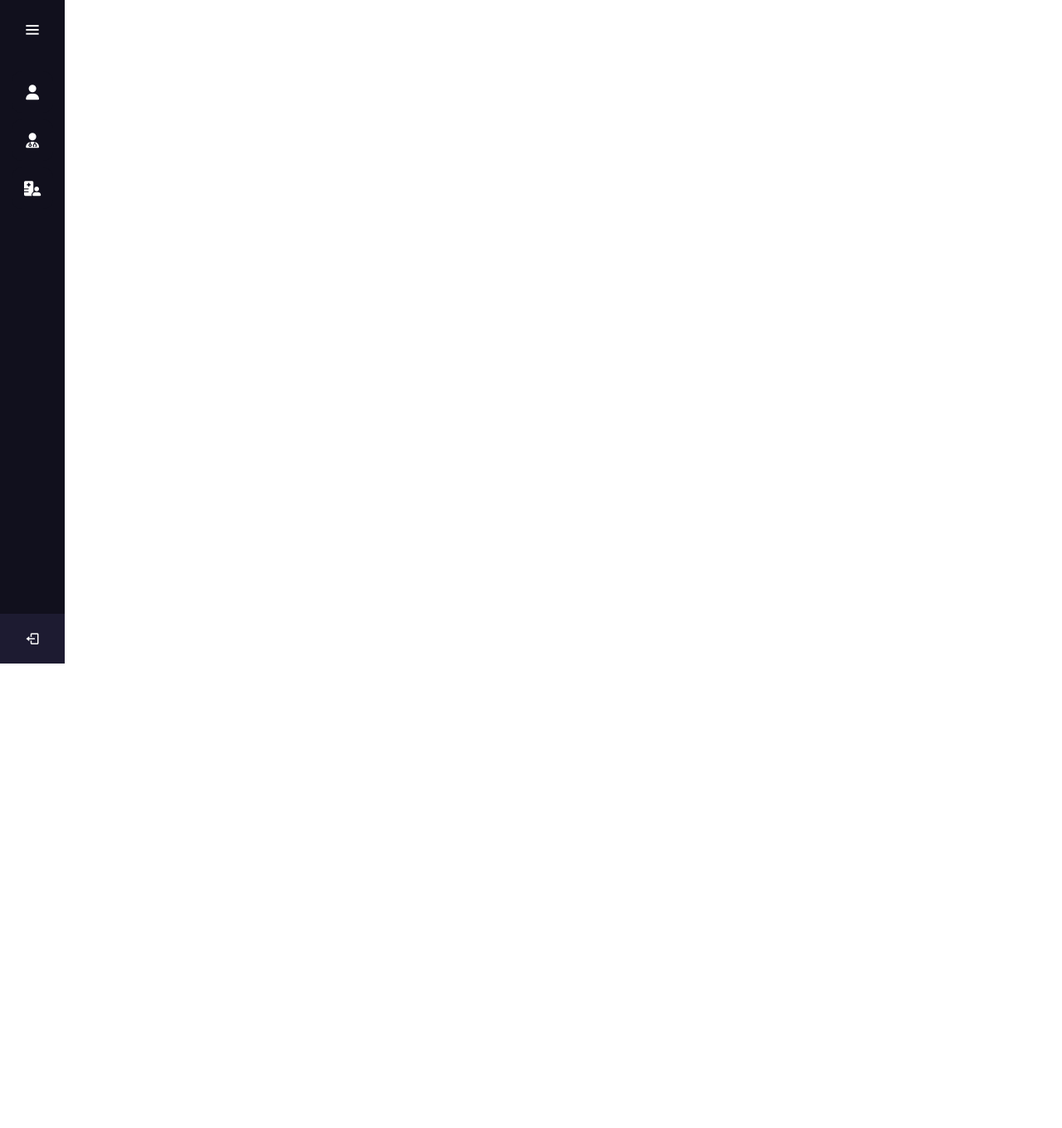
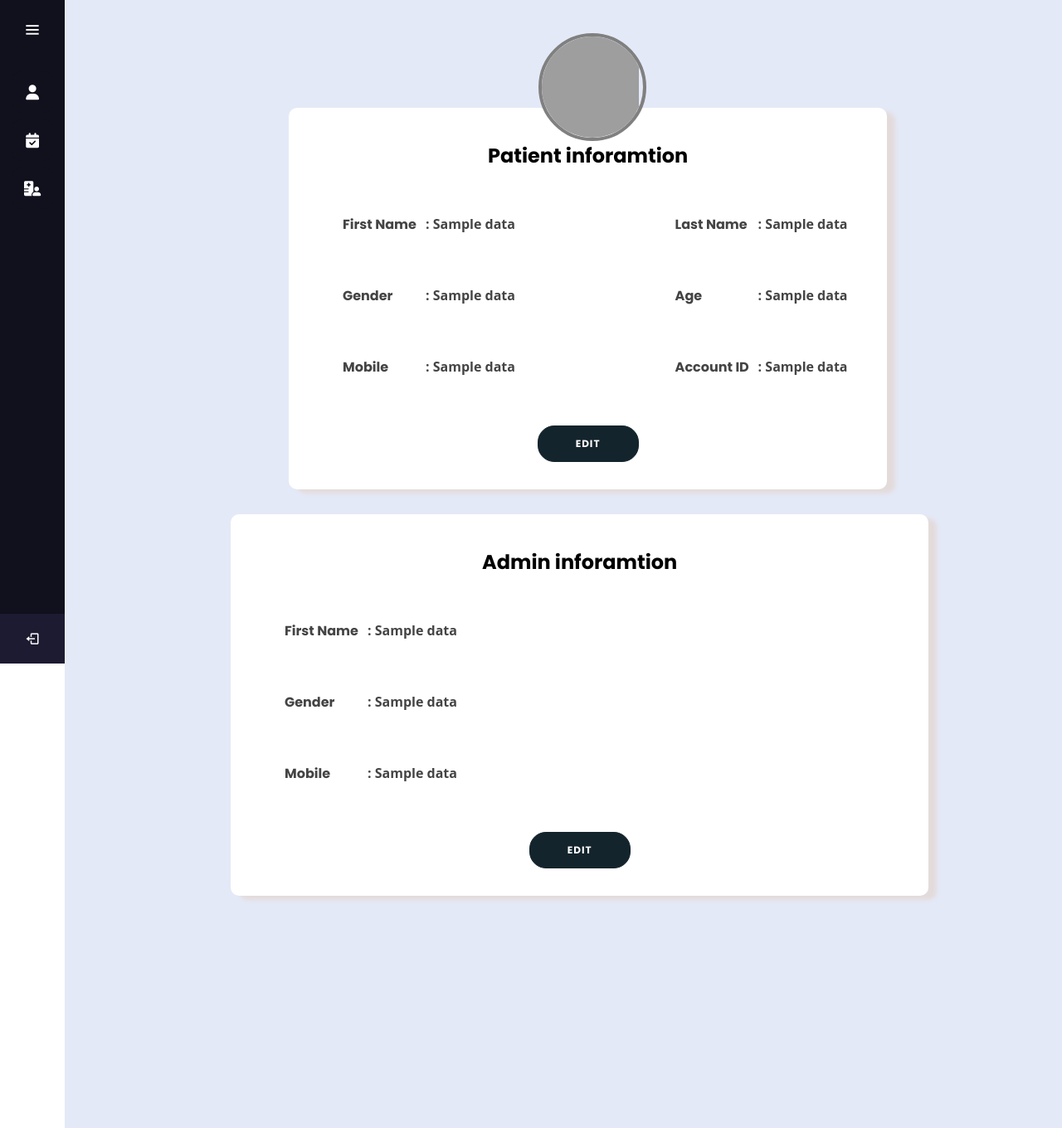
Before and after one commit to MohamedAIsmail/Radiology-Website, a Flask app: template templates/Patient_profile.html in a window 1280 px wide. Shown: the whole page at 83% size. Before the commit the page ends 800 px from the top, so only its background shows below. Run offline with Flask 2, Linux system fonts and the light colour scheme; the template is opened without the code that fills it: most values are stand-ins (such as "Sample title", 1, 10 or a date in 2020); some libraries are stand-ins or nearby versions; grey boxes are pictures that could not be loaded.

Commit message:
view doctor updated

```diff
--- a/static/css/Patient_profile.css
+++ b/static/css/Patient_profile.css
@@ -283,19 +283,12 @@
 }
 
 
-
-
-
-
-
-
-
-
+/* Home */
 
 .home-section {
     position: relative;
     background: #E4E9F7;
-    min-height: 100vh;
+    min-height: 170vh;
     top: 0;
     left: 78px;
     width: calc(100% - 78px);
@@ -303,10 +296,174 @@
     z-index: 2;
 }
 
-
-
 @media (max-width: 420px) {
     .sidebar li .tooltip {
         display: none;
     }
 }
+
+
+.home-section .text {
+    display: inline-block;
+    color: #11101d;
+    font-size: 25px;
+    font-weight: 500;
+    margin: 18px
+}
+
+/* Box */
+
+.circular--landscape {
+    display: inline-block;
+    width: 130px;
+    height: 130px;
+    overflow: hidden;
+    border-radius: 50%;
+    border: 4px solid grey;
+    position: absolute;
+    margin-top: -90px;
+    margin-left: -60px;
+}
+
+.circular--landscape img {
+    display: inline-block;
+    width: auto;
+    height: 100%;
+    margin-left: -50px;
+}
+
+.bio-row {
+    width: 50%;
+    float: left;
+    margin-bottom: 5px;
+    padding: 0 15px;
+
+}
+
+.med-row {
+    width: 100%;
+    float: left;
+    margin-bottom: 5px;
+    padding: 0 15px;
+
+}
+
+.bio-row p span {
+    width: 100px;
+    display: inline-block;
+}
+
+.med-row p span {
+    width: 100px;
+    display: inline-block;
+}
+
+.row {
+    position: relative;
+    margin-top: 75px;
+}
+
+.box1 {
+    padding: 0 30px;
+    width: 60%;
+    height: 460px;
+    background: white;
+    margin-left: 80px;
+    box-shadow: 10px 5px 5px rgb(227, 219, 219);
+    display: inline-block;
+    z-index: 1;
+    text-align: center;
+    border-radius: 10px;
+    transform: translate(190px, 130px);
+    position: relative;
+}
+
+.medical {
+    transform: translate(120px, 160px);
+    width: 70%;
+}
+
+.effect {
+    position: relative;
+}
+
+.effect:after {
+    color: white;
+    content: "";
+    bottom: 0;
+    left: 0;
+    width: 100%;
+    height: 100%;
+    transform: scaleY(0);
+    transform-origin: bottom center;
+    background: #11101D;
+    transition: transform .7s;
+    position: absolute;
+    border-radius: 10px;
+    z-index: -1;
+
+}
+
+.effect:hover::after {
+    transform: scaleY(1);
+    border-radius: 10px;
+    color: white;
+
+}
+
+.effect:hover p,
+.effect:hover h2,
+.effect:hover h1,
+.effect:hover .phone {
+    color: white;
+    z-index: 2;
+}
+
+
+.box1 h1 {
+    font-family: "Poppins", sans-serif;
+    text-align: center;
+    transform: translate(0, 40px);
+}
+
+.box1 p {
+    margin-bottom: 20px;
+    font-family: "Popaspins", sans-serif;
+    font-weight: bold;
+    text-align: left;
+    line-height: 60px;
+    margin-left: 20px;
+    font-family: "Open Sans", sans-serif;
+    color: #444444;
+}
+
+.right-box {
+    transform: translate(70px, 0);
+}
+
+button {
+    border-radius: 20px;
+    border: 1px solid rgb(20 36 44);
+    background-color: rgb(20 36 44);
+    color: #FFFFFF;
+    font-size: 12px;
+    font-weight: bold;
+    padding: 12px 45px;
+    letter-spacing: 1px;
+    text-transform: uppercase;
+    transition: transform 60ms ease-in;
+    cursor: pointer;
+    margin-top: 15px;
+}
+
+button:hover {
+    background-color: rgb(35, 64, 79);
+}
+
+button:active {
+    transform: scale(0.95);
+}
+
+button:focus {
+    outline: none;
+}
--- a/static/css/View-doctor.css
+++ b/static/css/View-doctor.css
@@ -4,11 +4,13 @@
     outline: 0;
 }
 
-
+html {
+    background-color: #E4E9F7;
+}
 
 table {
     background-color: #11101D;
-    transform: translate(25%, 20%);
+    transform: translate(25%, 50px);
     width: 1000px;
     border-collapse: collapse;
     border-spacing: 0;
--- a/templates/Patient_profile.html
+++ b/templates/Patient_profile.html
@@ -38,7 +38,7 @@
 
                 <li id="Adoctor">
                     <a href="#">
-                        <i class="fa-solid fa-user-doctor"></i>
+                        <i class="fa-solid fa-calendar-check"></i>
                         <span class="links_name">View apointments</span>
                     </a>
                     <span class="tooltip">View apointments</span>
@@ -65,6 +65,61 @@
 
 
         <!-- Box info -->
+    <section class="home-section">
+
+            <!-- box info -->
+
+            <div class="box1 effect">
+                <!-- profile picture -->
+                <div class="circular--landscape"> <img
+                        src="https://filmdaze.net/wp-content/uploads/2018/03/ladybird825.jpg" />
+                </div>
+                <!-- info -->
+                <h1>Patient inforamtion</h1>
+                <div class="row">
+                    <div class="bio-row">
+                        <p><span>First Name </span>: {{ data.0 }}</p>
+                    </div>
+                    <div class="bio-row ">
+                        <p class="right-box"><span>Last Name </span>: {{ data.1 }}</p>
+                    </div>
+                    <div class="bio-row">
+                        <p><span>Gender</span>: {{ data.2 }}</p>
+                    </div>
+                    <div class="bio-row ">
+                        <p class="right-box"><span>Age</span>: {{ data.4 }}</p>
+                    </div>
+                    <div class="bio-row">
+                        <p><span>Mobile </span>: {{ data.6 }}</p>
+                    </div>
+                    <div class="bio-row ">
+                        <p class="right-box"><span>Account ID </span>: {{ data.7 }}</p>
+                    </div>
+                </div>
+                <a href="#"><button>Edit</button></a>
+
+            </div>
+
+            <div class="box1 effect medical">
+                <!-- info -->
+                <h1>Admin inforamtion</h1>
+                <div class="row">
+                    <div class="med-row">
+                        <p><span>First Name </span>: {{ data.0 }}</p>
+                    </div>
+                    <div class="med-row">
+                        <p><span>Gender</span>: {{ data.2 }}</p>
+                    </div>
+                    <div class="med-row">
+                        <p><span>Mobile </span>: {{ data.6 }}</p>
+                    </div>
+                </div>
+                <a href="#"><button>Edit</button></a>
+
+            </div>
+
+
+    </section>
 
 
 
```
